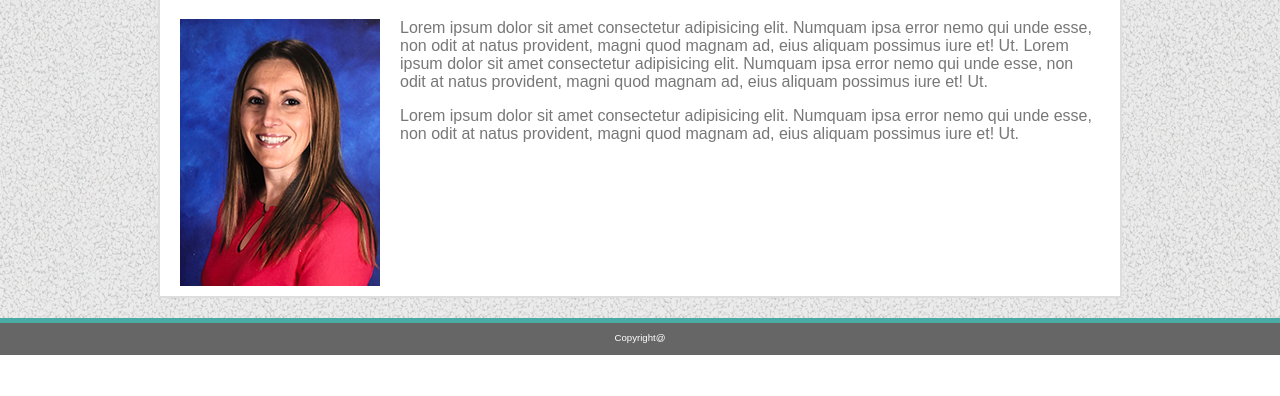
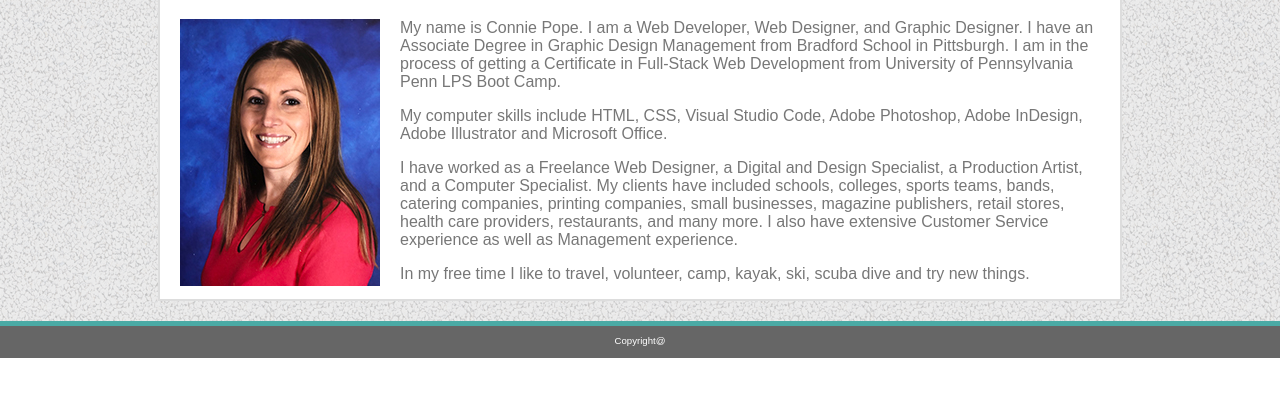
Before and after one commit to conniepope/Basic-Portfolio, a plain HTML site: page index.html in a window 1280 px wide. Shown: the part 200-596 px from the top of the page. Drawn offline with Linux system fonts and the light colour scheme.

Commit message:
About Me text added

```diff
--- a/index.html
+++ b/index.html
@@ -25,10 +25,22 @@
             <main>
                 <h1 class="main-header">About Me</h1>
                 <img id="me" src="assets/images/me2.jpg" alt="picture of me">
-                <p id="info">Lorem ipsum dolor sit amet consectetur adipisicing elit. Numquam ipsa error nemo qui unde esse, non odit at natus provident, magni quod magnam ad, eius aliquam possimus iure et! Ut.
-                        Lorem ipsum dolor sit amet consectetur adipisicing elit. Numquam ipsa error nemo qui unde esse, non odit at natus provident, magni quod magnam ad, eius aliquam possimus iure et! Ut.
+                <p id="info">My name is Connie Pope. I am a Web Developer, Web Designer, and Graphic Designer.
+                     I have an Associate Degree in Graphic Design Management from Bradford School in Pittsburgh.
+                     I am in the process of getting a Certificate in Full-Stack Web Development from University
+                     of Pennsylvania Penn LPS Boot Camp.
                 </p>
-                <p>Lorem ipsum dolor sit amet consectetur adipisicing elit. Numquam ipsa error nemo qui unde esse, non odit at natus provident, magni quod magnam ad, eius aliquam possimus iure et! Ut.</p>
+                <p>My computer skills include HTML, CSS, Visual Studio Code, Adobe Photoshop, Adobe InDesign,
+                    Adobe Illustrator and Microsoft Office.
+                </p>
+                <p>I have worked as a Freelance Web Designer, a Digital and Design Specialist, a Production
+                    Artist, and a Computer Specialist. My clients have included schools, colleges,
+                    sports teams, bands, catering companies, printing companies, small businesses,
+                    magazine publishers, retail stores, health care providers, restaurants, and many more.
+                    I also have extensive Customer Service experience as well as Management experience.
+                </p>
+                <p>In my free time I like to travel, volunteer, camp, kayak, ski, scuba dive and try new things.
+                </p>
             </main>
         </div>
 
```
